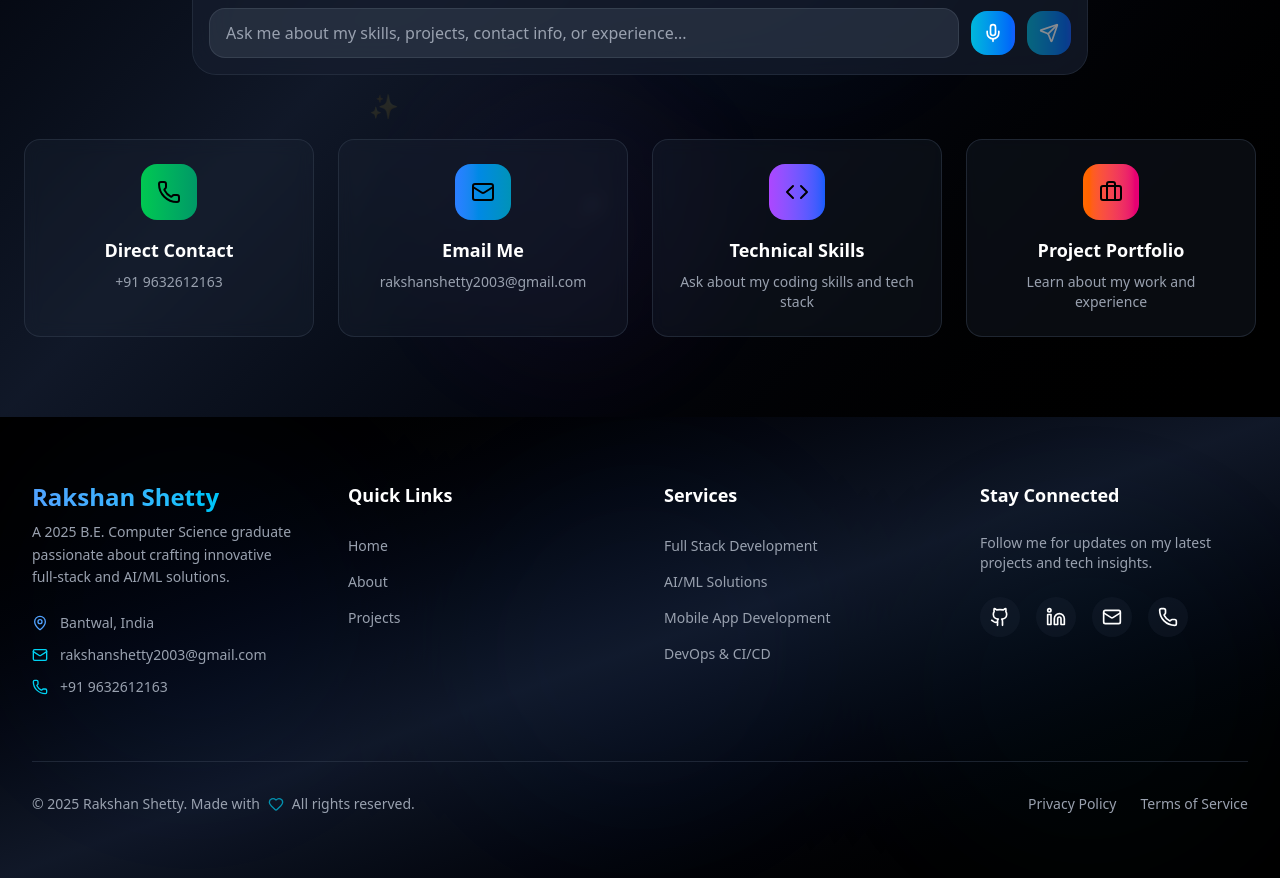
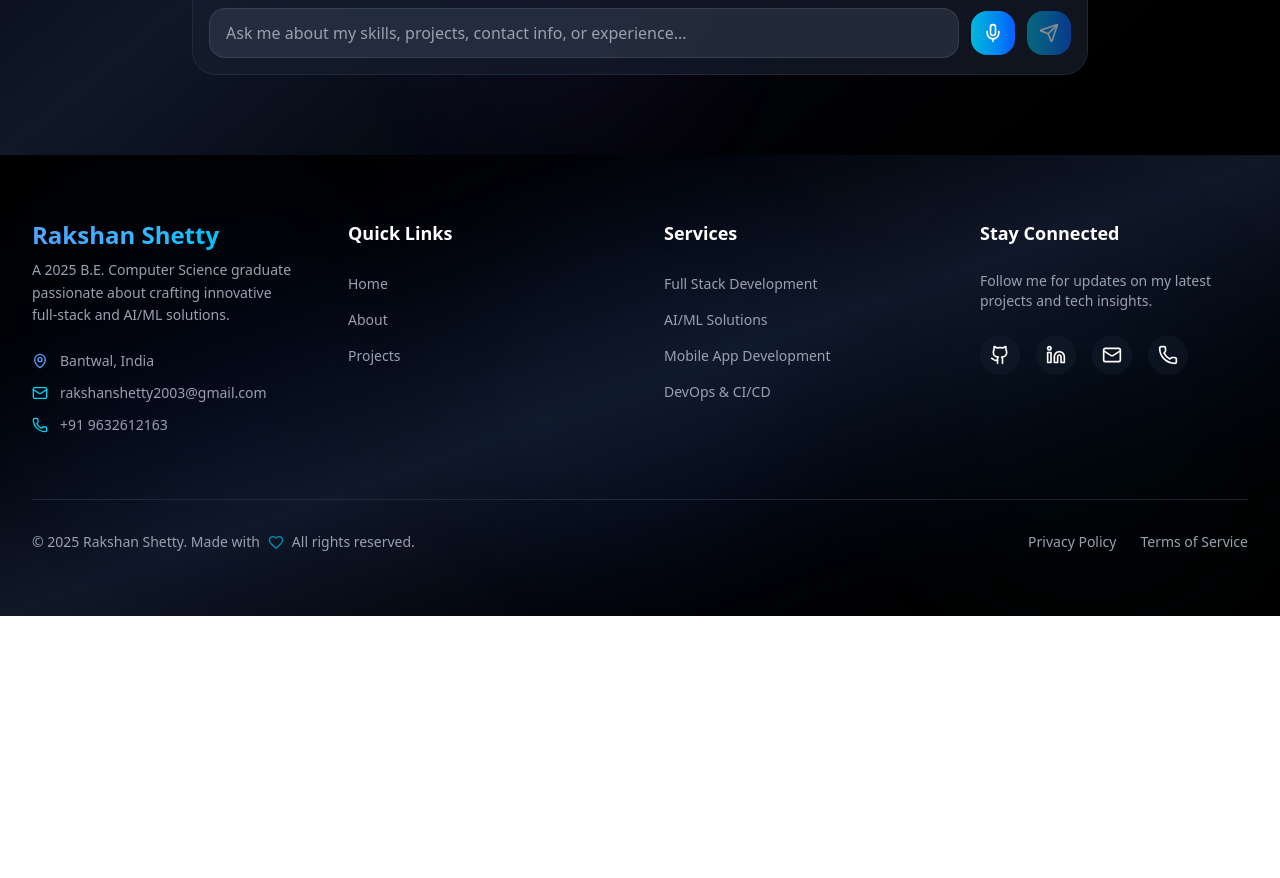
Before and after one commit to Rakshan001/Portfolio_Website, a React (Vite) app: page / in a window 1280 px wide. Shown: the part 8800-9678 px from the top of the page. After the commit the page ends 9416 px from the top, so only its background shows below. Built offline with nearby package versions, Linux system fonts and the light colour scheme.

Commit message:
removed the chatbot bottom part content

```diff
--- a/src/pages/Chatbot.jsx
+++ b/src/pages/Chatbot.jsx
@@ -447,7 +447,7 @@ const ChatbotSection = () => {
         </div>
 
         {/* Features Section - STAYS FIXED */}
-        <div className={`mt-16 transform transition-all duration-1000 delay-400 ${isVisible ? 'translate-y-0 opacity-100' : 'translate-y-10 opacity-0'}`}>
+        {/* <div className={`mt-16 transform transition-all duration-1000 delay-400 ${isVisible ? 'translate-y-0 opacity-100' : 'translate-y-10 opacity-0'}`}>
           <div className="grid grid-cols-1 md:grid-cols-4 gap-6">
             {[
               {
@@ -487,7 +487,7 @@ const ChatbotSection = () => {
               </div>
             ))}
           </div>
-        </div>
+        </div> */}
       </div>
 
       {/* Floating Emojis */}
```
